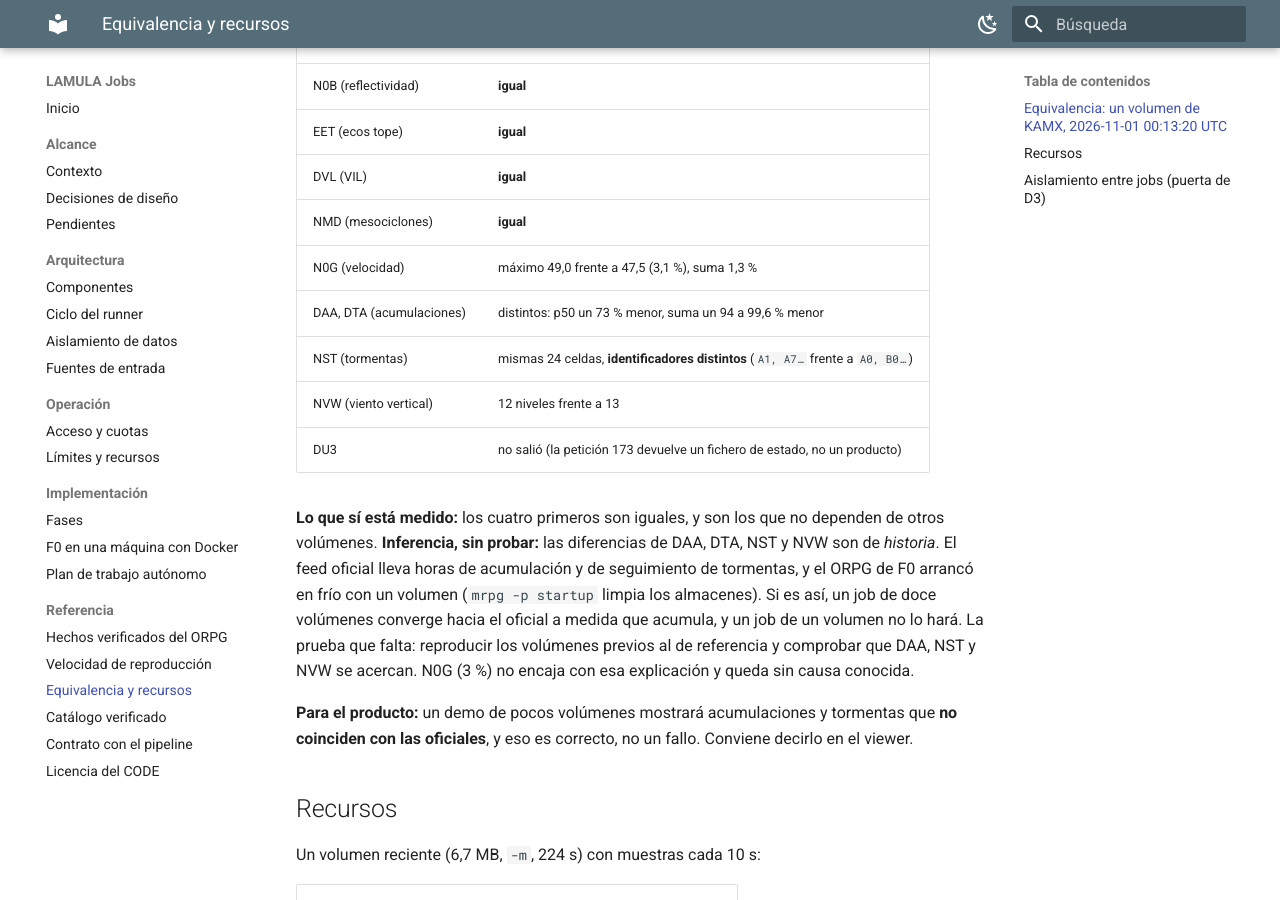
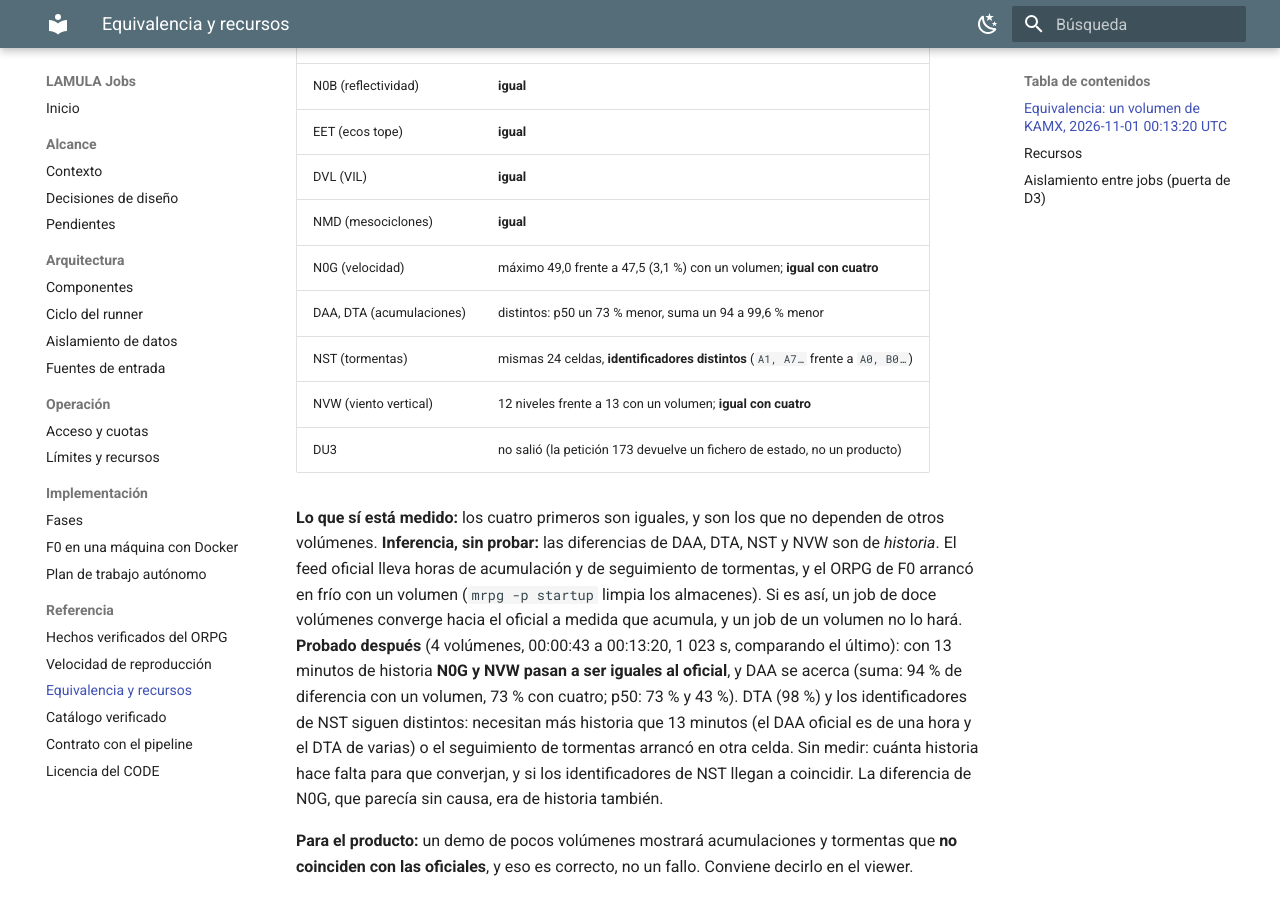
Before and after one commit to vladimir1284/lamula-jobs, an MkDocs documentation site: the page built from docs/referencia/equivalencia-y-recursos.md, in a window 1280 px wide and 900 px high, scrolled down 413 px. Built offline with MkDocs 1.6.1 and Material for MkDocs 9.7.7, drawn with Linux system fonts in a browser that asks for light colours.

Commit message:
f0: cierre — historia explica N0G y NVW; estado de F0 en AGENTS.md
Co-Authored-By: Claude Sonnet 5.5 <noreply@anthropic.com>

```diff
--- a/docs/referencia/equivalencia-y-recursos.md
+++ b/docs/referencia/equivalencia-y-recursos.md
@@ -14,10 +14,10 @@ ORPG a partir del Level II de ese volumen. Tolerancia 0,1 %.
 | EET (ecos tope) | **igual** |
 | DVL (VIL) | **igual** |
 | NMD (mesociclones) | **igual** |
-| N0G (velocidad) | máximo 49,0 frente a 47,5 (3,1 %), suma 1,3 % |
+| N0G (velocidad) | máximo 49,0 frente a 47,5 (3,1 %) con un volumen; **igual con cuatro** |
 | DAA, DTA (acumulaciones) | distintos: p50 un 73 % menor, suma un 94 a 99,6 % menor |
 | NST (tormentas) | mismas 24 celdas, **identificadores distintos** (`A1, A7…` frente a `A0, B0…`) |
-| NVW (viento vertical) | 12 niveles frente a 13 |
+| NVW (viento vertical) | 12 niveles frente a 13 con un volumen; **igual con cuatro** |
 | DU3 | no salió (la petición 173 devuelve un fichero de estado, no un producto) |
 
 **Lo que sí está medido:** los cuatro primeros son iguales, y son los que no dependen de otros
@@ -25,8 +25,13 @@ volúmenes. **Inferencia, sin probar:** las diferencias de DAA, DTA, NST y NVW s
 El feed oficial lleva horas de acumulación y de seguimiento de tormentas, y el ORPG de F0
 arrancó en frío con un volumen (`mrpg -p startup` limpia los almacenes). Si es así, un job de
 doce volúmenes converge hacia el oficial a medida que acumula, y un job de un volumen no lo hará.
-La prueba que falta: reproducir los volúmenes previos al de referencia y comprobar que DAA, NST
-y NVW se acercan. N0G (3 %) no encaja con esa explicación y queda sin causa conocida.
+**Probado después** (4 volúmenes, 00:00:43 a 00:13:20, 1 023 s, comparando el último): con 13
+minutos de historia **N0G y NVW pasan a ser iguales al oficial**, y DAA se acerca (suma: 94 % de
+diferencia con un volumen, 73 % con cuatro; p50: 73 % y 43 %). DTA (98 %) y los identificadores
+de NST siguen distintos: necesitan más historia que 13 minutos (el DAA oficial es de una hora y
+el DTA de varias) o el seguimiento de tormentas arrancó en otra celda. Sin medir: cuánta
+historia hace falta para que converjan, y si los identificadores de NST llegan a coincidir.
+La diferencia de N0G, que parecía sin causa, era de historia también.
 
 **Para el producto:** un demo de pocos volúmenes mostrará acumulaciones y tormentas que **no
 coinciden con las oficiales**, y eso es correcto, no un fallo. Conviene decirlo en el viewer.
```
Also changed, not shown: AGENTS.md (+25 -16 lines), docs/implementacion/plan-autonomo.md (+1 -1 lines).
